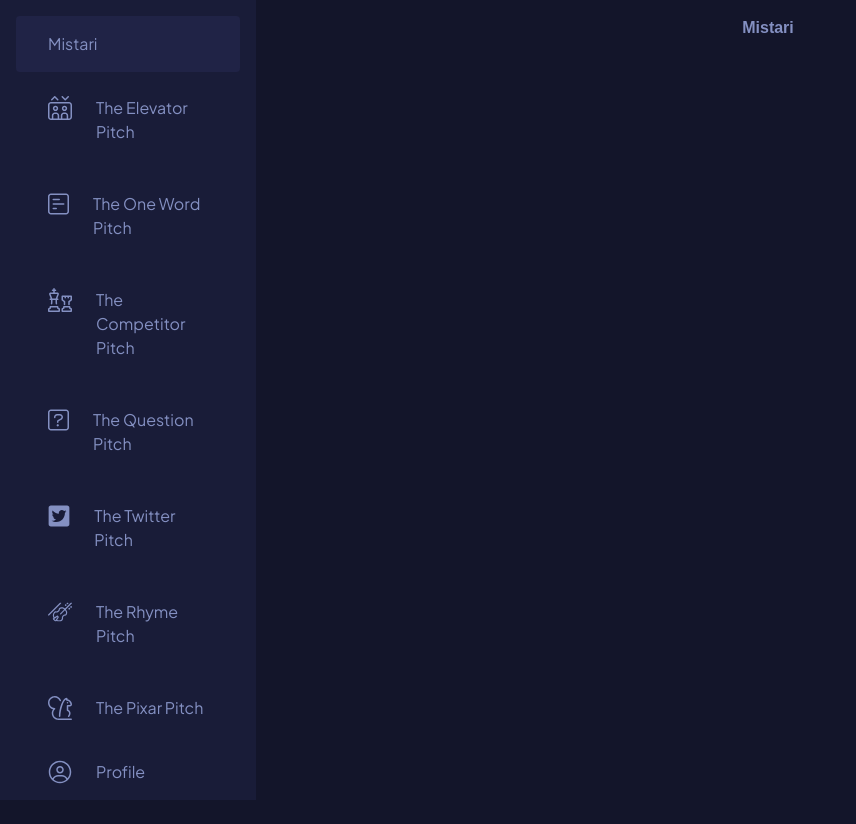
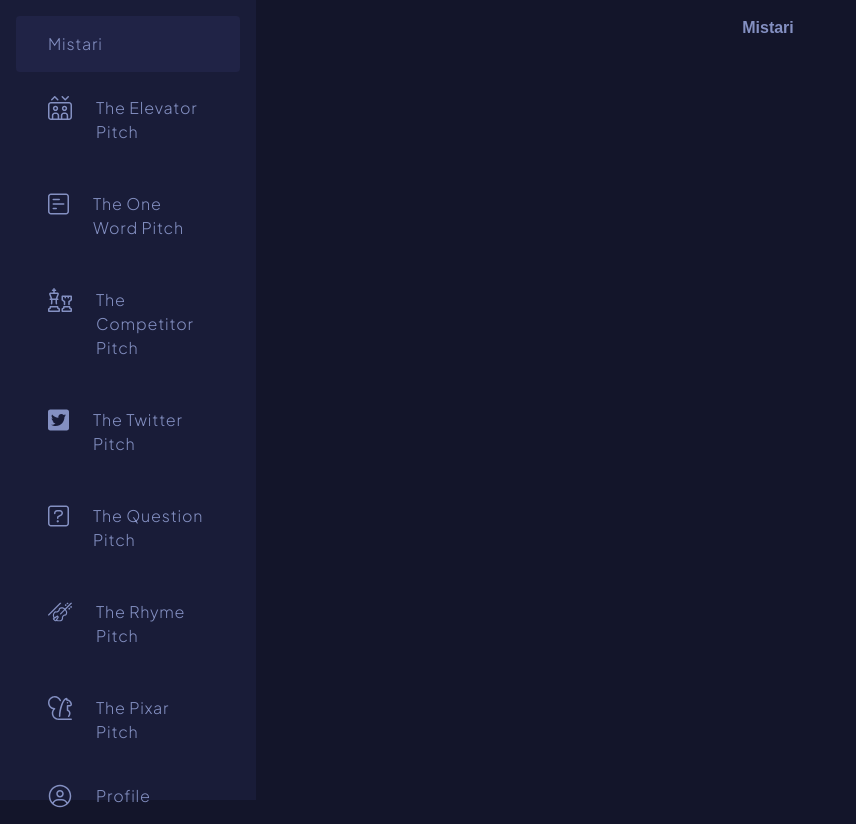
Before and after one commit to devmiano/mistari, a Flask app: page / in a window 1280 px wide. Shown: the whole page, without its empty margins (0-856 px from the left). Before the commit the page ends 800 px from the top, so only its background shows below. Run offline with Flask 2, Linux system fonts and the light colour scheme.

Commit message:
edited the sidebar

```diff
--- a/app/assets/sass/global.scss
+++ b/app/assets/sass/global.scss
@@ -17,6 +17,8 @@
   padding: 1rem 2rem;
   font-family: $plus;
   color: $text-light;
+  font-weight: 300;
+  letter-spacing: 0.05rem;
   text-decoration: none;
 }
 
--- a/app/assets/styles/global.css
+++ b/app/assets/styles/global.css
@@ -70,13 +70,13 @@
         ::-webkit-scrollbar-thumb:hover {
           background: #00ffe7; }
 
-          @media -sass-debug-info{filename{font-family:file\:\/\/\/home\/devmiano\/builds\/moringa\/mistari\/app\/assets\/sass\/global\.scss}line{font-family:\0000323}}
+          @media -sass-debug-info{filename{font-family:file\:\/\/\/home\/devmiano\/builds\/moringa\/mistari\/app\/assets\/sass\/global\.scss}line{font-family:\0000325}}
           .app {
             width: 100%;
             margin: 0 auto;
             display: flex;
             flex-direction: row; }
-            @media -sass-debug-info{filename{font-family:file\:\/\/\/home\/devmiano\/builds\/moringa\/mistari\/app\/assets\/sass\/global\.scss}line{font-family:\0000328}}
+            @media -sass-debug-info{filename{font-family:file\:\/\/\/home\/devmiano\/builds\/moringa\/mistari\/app\/assets\/sass\/global\.scss}line{font-family:\0000330}}
             .app .sidebar {
               display: flex;
               flex-direction: column;
@@ -90,65 +90,71 @@
               align-items: center;
               justify-content: space-between;
               background-color: #191c38; }
-              @media -sass-debug-info{filename{font-family:file\:\/\/\/home\/devmiano\/builds\/moringa\/mistari\/app\/assets\/sass\/global\.scss}line{font-family:\0000339}}
+              @media -sass-debug-info{filename{font-family:file\:\/\/\/home\/devmiano\/builds\/moringa\/mistari\/app\/assets\/sass\/global\.scss}line{font-family:\0000341}}
               .app .sidebar .nav-brand {
                 padding: 1rem 2rem;
                 font-family: 'Plus Jakarta Sans', sans-serif;
                 color: #8490c2;
+                font-weight: 300;
+                letter-spacing: 0.05rem;
                 text-decoration: none;
                 width: 100%; }
-                @media -sass-debug-info{filename{font-family:file\:\/\/\/home\/devmiano\/builds\/moringa\/mistari\/app\/assets\/sass\/global\.scss}line{font-family:\0000342}}
+                @media -sass-debug-info{filename{font-family:file\:\/\/\/home\/devmiano\/builds\/moringa\/mistari\/app\/assets\/sass\/global\.scss}line{font-family:\0000344}}
                 .app .sidebar .nav-brand:hover {
                   border-radius: 0.25rem;
                   background-color: #202346; }
-              @media -sass-debug-info{filename{font-family:file\:\/\/\/home\/devmiano\/builds\/moringa\/mistari\/app\/assets\/sass\/global\.scss}line{font-family:\0000348}}
+              @media -sass-debug-info{filename{font-family:file\:\/\/\/home\/devmiano\/builds\/moringa\/mistari\/app\/assets\/sass\/global\.scss}line{font-family:\0000350}}
               .app .sidebar .navbar {
                 display: flex;
                 flex-direction: column;
                 align-items: center;
                 width: 100%; }
-                @media -sass-debug-info{filename{font-family:file\:\/\/\/home\/devmiano\/builds\/moringa\/mistari\/app\/assets\/sass\/global\.scss}line{font-family:\0000350}}
+                @media -sass-debug-info{filename{font-family:file\:\/\/\/home\/devmiano\/builds\/moringa\/mistari\/app\/assets\/sass\/global\.scss}line{font-family:\0000352}}
                 .app .sidebar .navbar .nav-link {
                   display: flex;
                   flex-direction: row;
                   padding: 1rem 2rem;
                   font-family: 'Plus Jakarta Sans', sans-serif;
                   color: #8490c2;
+                  font-weight: 300;
+                  letter-spacing: 0.05rem;
                   text-decoration: none;
                   width: 100%;
                   margin: 0.5rem 0; }
-                  @media -sass-debug-info{filename{font-family:file\:\/\/\/home\/devmiano\/builds\/moringa\/mistari\/app\/assets\/sass\/global\.scss}line{font-family:\0000355}}
+                  @media -sass-debug-info{filename{font-family:file\:\/\/\/home\/devmiano\/builds\/moringa\/mistari\/app\/assets\/sass\/global\.scss}line{font-family:\0000357}}
                   .app .sidebar .navbar .nav-link:hover {
                     border-radius: 0.25rem;
                     background-color: #202346; }
-                    @media -sass-debug-info{filename{font-family:file\:\/\/\/home\/devmiano\/builds\/moringa\/mistari\/app\/assets\/sass\/global\.scss}line{font-family:\0000360}}
+                    @media -sass-debug-info{filename{font-family:file\:\/\/\/home\/devmiano\/builds\/moringa\/mistari\/app\/assets\/sass\/global\.scss}line{font-family:\0000362}}
                     .app .sidebar .navbar .nav-link .nav-icon {
                       height: 1.5rem;
                       width: 1.5rem; }
-                      @media -sass-debug-info{filename{font-family:file\:\/\/\/home\/devmiano\/builds\/moringa\/mistari\/app\/assets\/sass\/global\.scss}line{font-family:\0000364}}
+                      @media -sass-debug-info{filename{font-family:file\:\/\/\/home\/devmiano\/builds\/moringa\/mistari\/app\/assets\/sass\/global\.scss}line{font-family:\0000366}}
                       .app .sidebar .navbar .nav-link .nav-text {
                         margin-left: 1.5rem; }
-              @media -sass-debug-info{filename{font-family:file\:\/\/\/home\/devmiano\/builds\/moringa\/mistari\/app\/assets\/sass\/global\.scss}line{font-family:\0000371}}
+              @media -sass-debug-info{filename{font-family:file\:\/\/\/home\/devmiano\/builds\/moringa\/mistari\/app\/assets\/sass\/global\.scss}line{font-family:\0000373}}
               .app .sidebar .nav-cta {
                 display: flex;
                 flex-direction: row;
                 padding: 1rem 2rem;
                 font-family: 'Plus Jakarta Sans', sans-serif;
                 color: #8490c2;
+                font-weight: 300;
+                letter-spacing: 0.05rem;
                 text-decoration: none;
                 width: 100%; }
-                @media -sass-debug-info{filename{font-family:file\:\/\/\/home\/devmiano\/builds\/moringa\/mistari\/app\/assets\/sass\/global\.scss}line{font-family:\0000375}}
+                @media -sass-debug-info{filename{font-family:file\:\/\/\/home\/devmiano\/builds\/moringa\/mistari\/app\/assets\/sass\/global\.scss}line{font-family:\0000377}}
                 .app .sidebar .nav-cta:hover {
                   border-radius: 0.25rem;
                   background-color: #202346; }
-                  @media -sass-debug-info{filename{font-family:file\:\/\/\/home\/devmiano\/builds\/moringa\/mistari\/app\/assets\/sass\/global\.scss}line{font-family:\0000380}}
+                  @media -sass-debug-info{filename{font-family:file\:\/\/\/home\/devmiano\/builds\/moringa\/mistari\/app\/assets\/sass\/global\.scss}line{font-family:\0000382}}
                   .app .sidebar .nav-cta .nav-icon {
                     height: 1.5rem;
                     width: 1.5rem; }
-                    @media -sass-debug-info{filename{font-family:file\:\/\/\/home\/devmiano\/builds\/moringa\/mistari\/app\/assets\/sass\/global\.scss}line{font-family:\0000384}}
+                    @media -sass-debug-info{filename{font-family:file\:\/\/\/home\/devmiano\/builds\/moringa\/mistari\/app\/assets\/sass\/global\.scss}line{font-family:\0000386}}
                     .app .sidebar .nav-cta .nav-text {
                       margin-left: 1.5rem; }
-            @media -sass-debug-info{filename{font-family:file\:\/\/\/home\/devmiano\/builds\/moringa\/mistari\/app\/assets\/sass\/global\.scss}line{font-family:\0000392}}
+            @media -sass-debug-info{filename{font-family:file\:\/\/\/home\/devmiano\/builds\/moringa\/mistari\/app\/assets\/sass\/global\.scss}line{font-family:\0000394}}
             .app .container {
               display: flex;
               flex-direction: column;
@@ -158,7 +164,7 @@
               overflow: auto;
               color: #8490c2; }
 
-  @media -sass-debug-info{filename{font-family:file\:\/\/\/home\/devmiano\/builds\/moringa\/mistari\/app\/assets\/sass\/global\.scss}line{font-family:\00003102}}
+  @media -sass-debug-info{filename{font-family:file\:\/\/\/home\/devmiano\/builds\/moringa\/mistari\/app\/assets\/sass\/global\.scss}line{font-family:\00003104}}
   .active {
     border-radius: 0.25rem;
     background-color: #202346; }
--- a/app/templates/sidebar.html
+++ b/app/templates/sidebar.html
@@ -13,14 +13,15 @@
       <img class="nav-icon" src="../assets/icons/competitor.svg" alt="" />
       <p class="nav-text">The Competitor Pitch</p></a
     >
+    <a href="/twitter" class="nav-link">
+      <img class="nav-icon" src="../assets/icons/twitter-alt.svg" alt="" />
+      <p class="nav-text">The Twitter Pitch</p></a
+    >
     <a href="/question" class="nav-link">
       <img class="nav-icon" src="../assets/icons/question.svg" alt="" />
       <p class="nav-text">The Question Pitch</p></a
     >
-    <a href="/twitter" class="nav-link">
-      <img class="nav-icon" src="../assets/icons/twitter-alt.svg" alt="" />
-      <p class="nav-text">The Twitter Pitch</p></a
-    >
+
     <a href="/rhyme" class="nav-link">
       <img class="nav-icon" src="../assets/icons/rhyme.svg" alt="" />
       <p class="nav-text">The Rhyme Pitch</p></a
```
